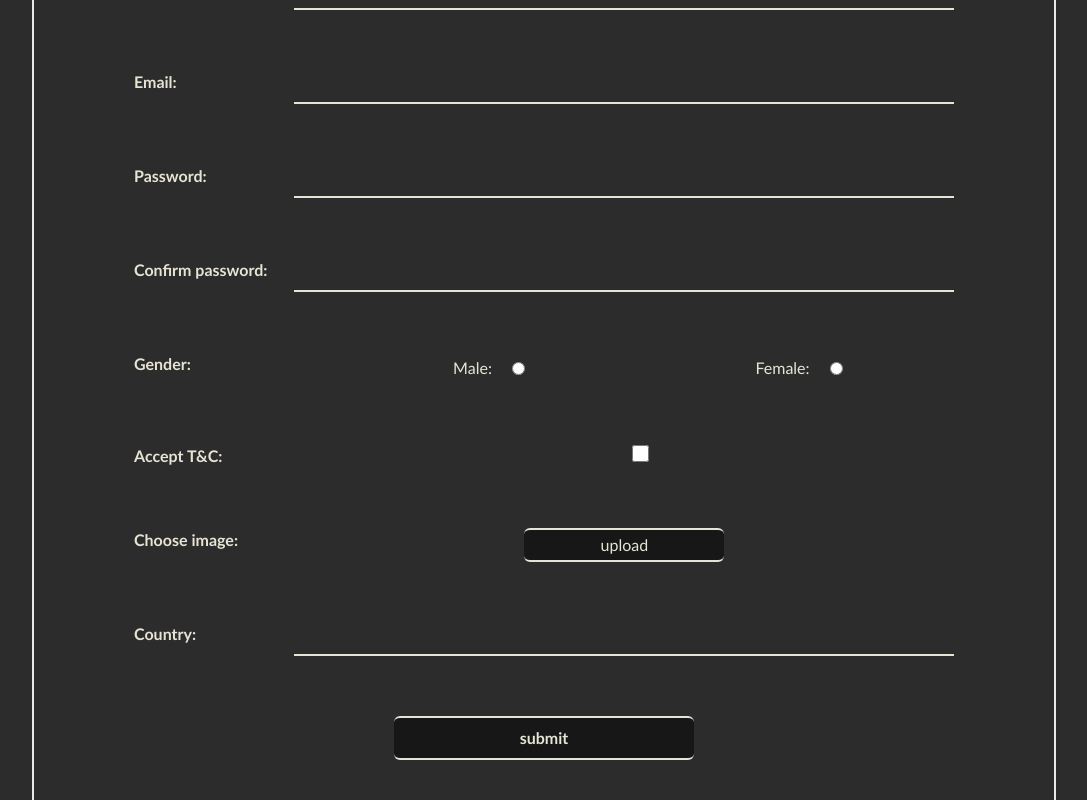
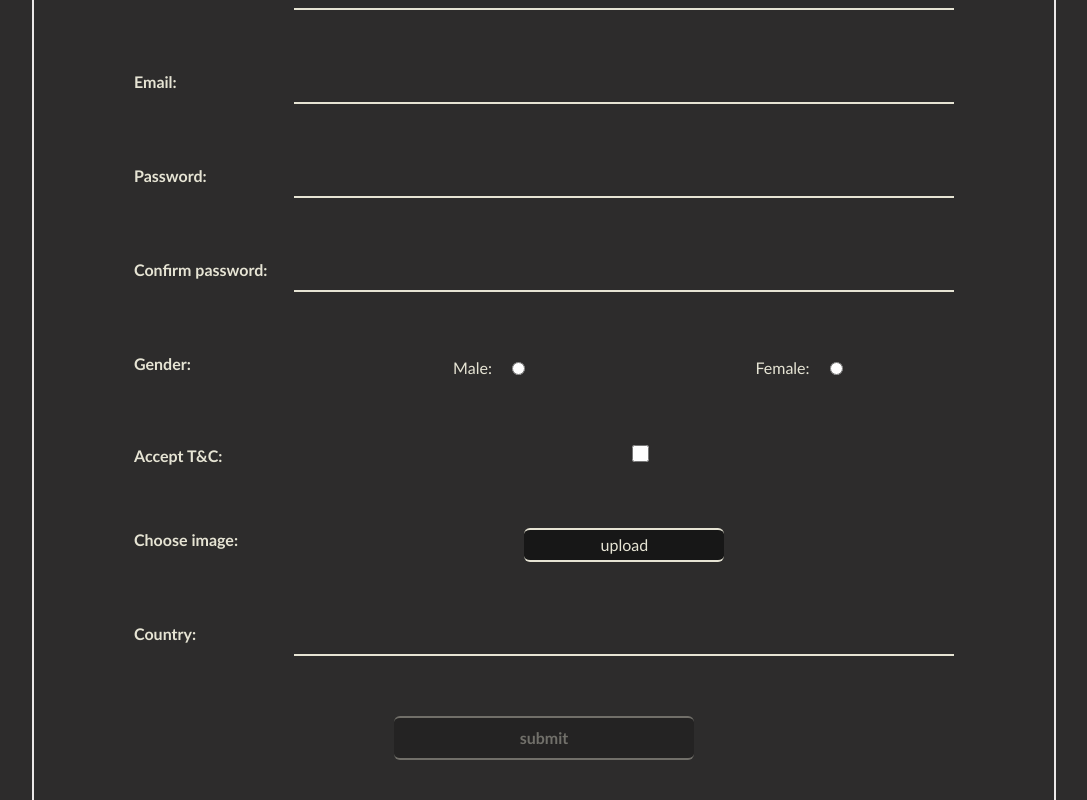
Before and after one commit to Tedzury/RSSchool_react_components, a React (Vite) app: page /react_hook_form in a window 1280 px wide. Shown: the part 342-1142 px from the top of the page, without its empty margins (96-1183 px from the left). Built offline with nearby package versions, Linux system fonts and the light colour scheme.

Commit message:
feat: add logic for disabling and enabling submit btn

```diff
--- a/src/pages/ReactHookForm/ReactHookForm.tsx
+++ b/src/pages/ReactHookForm/ReactHookForm.tsx
@@ -26,6 +26,7 @@ export default function ReactHookForm() {
   const navigate = useNavigate();
   const [fileBtnText, setFileBtnText] = useState('upload');
   const [textColor, setTextColor] = useState('text-[black]');
+  const [isSubmitDisabled, setIsSubmitDisabled] = useState(true);
   const fileLabel = useRef(null);
 
   function handleBtnTextChange(target: HTMLInputElement) {
@@ -42,7 +43,7 @@ export default function ReactHookForm() {
   const {
     register,
     handleSubmit,
-    formState: { errors },
+    formState: { errors, touchedFields },
     reset,
   } = useForm({
     resolver: yupResolver(validationSchema),
@@ -78,9 +79,20 @@ export default function ReactHookForm() {
     reset();
     navigate('/');
   }
+
+  const errorsArr = Object.values(errors);
+  const touchedArr = Object.values(touchedFields);
+
   useEffect(() => {
     setTextColor(getTextColor(errors.password?.message?.slice(0, 1) as string));
-  }, [errors.password?.message]);
+    const allTouched = Array.from(Object.keys(touchedFields)).length === 9;
+    const allValid = Array.from(Object.keys(errors)).length === 0;
+    if (allTouched && allValid) {
+      setIsSubmitDisabled(false);
+    } else {
+      setIsSubmitDisabled(true);
+    }
+  }, [errorsArr, touchedArr, errors, touchedFields]);
 
   return (
     <>
@@ -254,7 +266,10 @@ export default function ReactHookForm() {
         </div>
 
         <div className="mt-10 w-full">
-          <button className="mx-auto block w-[300px] rounded-md border-b-2 border-t-2 border-accent_beige bg-[#171717] p-2 font-bold text-accent_beige transition-all duration-200 hover:bg-main_bg hover:text-accent_yellow">
+          <button
+            disabled={isSubmitDisabled}
+            className="mx-auto block w-[300px] rounded-md border-b-2 border-t-2 border-accent_beige bg-[#171717] p-2 font-bold text-accent_beige transition-all duration-200 hover:bg-main_bg hover:text-accent_yellow disabled:border-accent_beige/40 disabled:bg-[#171717]/40 disabled:text-accent_beige/40"
+          >
             submit
           </button>
         </div>
```
